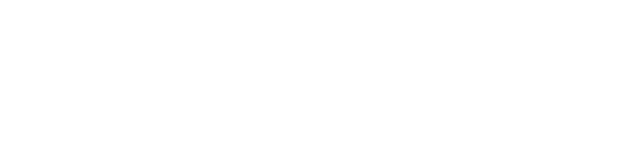
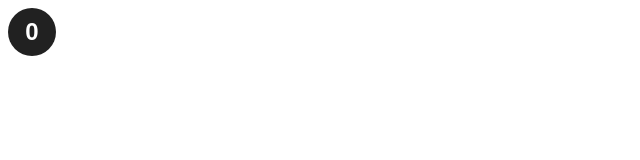
Before and after one commit to rinto11804/prayers, a plain HTML site: page index.html in a window 1280 px wide. Shown: the whole page, without its empty margins (0-640 px from the left). Drawn offline with nearby package versions, Linux system fonts and the light colour scheme.

Commit message:
added Vue and scripts

```diff
--- a/index.html
+++ b/index.html
@@ -6,11 +6,19 @@
         <meta http-equiv="X-UA-Compatible" content="IE=edge">
         <meta name="viewport" content="width=device-width, initial-scale=1.0">
         <title>Prayer</title>
+        <link rel="stylesheet" href="style.css">
+        <script src="https://unpkg.com/vue@3.2.20/dist/vue.global.js"></script>
     </head>
 
     <body>
-
-        <script src="main.js" charset="utf-8"></script>
+        <div id="app">
+            <Counter></Counter>
+        </div>
+        <script src="main.js"></script>
+        <script src="./componets/Counter.js"></script>
+        <script>
+            const mountedApp = app.mount('#app')
+        </script>
     </body>
 
 </html>
--- a/main.js
+++ b/main.js
@@ -0,0 +1,9 @@
+const app = Vue.createApp({
+    data() {
+        return {
+            count: 1
+        }
+    },
+    methods: {},
+    computed: {}
+})
```
